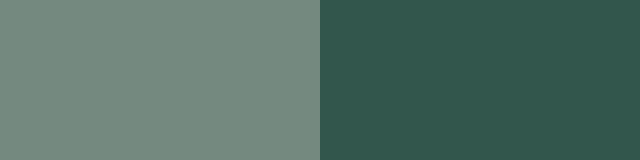
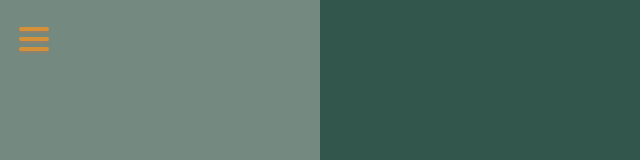
Before and after one commit to a-sambhab/alcove-spider, a React (Create React App) app: page / in a window 1280 px wide. Shown: the top 160 px of the page, without its empty margins (0-640 px from the left). Built offline with nearby package versions, Linux system fonts and the light colour scheme.

Commit message:
Added Navbar

```diff
--- a/src/components/Navbar.jsx
+++ b/src/components/Navbar.jsx
@@ -1,9 +1,33 @@
-import React from 'react';
-
+import React, {useState} from 'react';
+import './navbar.css'
+import { NavLink } from 'react-router-dom';
 const Navbar = () => {
+    const [Burger, setBurger] = useState(false);
+    const Change = () => {
+        setBurger(!Burger);
+    }
     return(
         <>
+            <div onClick={Change} className = {Burger ? "open" : "menu-btn"} >
+                <div className="menu-btn_burger"></div>
+            </div>
+            <div className="fullsecreennav">
 
+            <div className = {Burger ? "navbar" : "closed"}>
+                <a data="Home" className="navele leftele">
+                    <NavLink className="navele leftele" to='./'>Home</NavLink>
+                </a>
+                <a data="About" className="navele rightele">
+                    <NavLink className="navele rightele" to='./aboutpage'>About</NavLink>
+                </a>
+                <a data="Services" className="navele leftele">Services</a>
+                <a data="Shop" className="navele rightele">
+                <NavLink className="navele rightele" to='./shop' > Shop </NavLink> </a>
+                <a data="Reviews" className="navele leftele">Reviews</a>
+                <a data="Contact" className="navele rightele">Contact</a>
+            </div>
+
+            </div>
         </>
     );
 };
--- /dev/null
+++ b/src/components/navbar.css
@@ -0,0 +1,134 @@
+*{
+    margin: 0%;
+    padding: 0%;
+    box-sizing: border-box;
+}
+.menu-btn{
+    position: absolute;
+    top: 3%;
+    left: 1.50%;
+    display: flex;
+    justify-content: center;
+    align-items: center;
+    width: 30px;
+    height: 30px;
+    cursor: pointer;
+    z-index: 10;
+    /* border: 3px solid #D77512; */
+}
+.fullscreennav{
+    transition: all 0.5s ease-in-out;
+}
+.open{
+    z-index: 10;
+    position: absolute;
+    top: 3%;
+    left: 1.50%;
+    display: flex;
+    justify-content: center;
+    align-items: center;
+    width: 35px;
+    height: 35px;
+    cursor: pointer;
+    background-color: #D59137;
+    border-radius: 50%;
+    transition: all 0.5s ease-in-out;
+    /* border: 3px solid red; */
+}
+.menu-btn_burger{
+    width: 30px;
+    height: 4px;
+    background-color: #D59137;
+    border-radius: 5px ;
+    box-shadow: 0 2px 2px rgba(255, 101, 47, 0.2);
+    transition: all 0.5s ease-in-out;
+}
+.menu-btn_burger::before,
+.menu-btn_burger::after{
+    content: '';
+    position: absolute;
+    width: 30px;
+    height: 4px;
+    background-color: #D59137;
+    border-radius: 5px;
+    box-shadow: 0 2px 2px rgba(255, 101, 47, 0.2);
+    transition: all 0.5s ease-in-out;
+}
+
+.menu-btn_burger::before{
+    transform: translateY(-10px);
+}
+.menu-btn_burger::after{
+    transform: translateY(10px);
+}
+.open .menu-btn_burger{
+    transform: translateX(50px);
+    background: transparent;
+    box-shadow: none;
+}
+.open .menu-btn_burger::before{
+    background-color: #74897F;
+    transform: rotate(45deg) translate(-35px, 35px);
+}
+.open .menu-btn_burger::after{
+    background-color: #74897F;
+    transform: rotate(-45deg) translate(-35px, -35px);
+}
+.closed{
+    position: absolute;
+    top: -100vh;
+    width: 100%;
+    height: 100%;
+    display: flex;
+    flex-direction: column;
+    justify-content: center;
+    align-items: center;
+    transition: all 0.5s ease-in-out;
+}
+.navbar{
+    position: absolute;
+    top: 0vh;
+    width: 100%;
+    height: 100%;
+    background-color: #32564C;
+    z-index: 5;
+    display: flex;
+    flex-direction: column;
+    justify-content: center;
+    align-items: center;
+    transition: all 0.5s ease-in-out;
+}
+.navele{
+    cursor: pointer;
+    /* transition-delay: 1s; */
+    text-decoration: none;
+    font-size: 5rem;
+    z-index: 30;
+    transition: all 0.9s ease-in-out;
+}
+.navele:hover{
+    transform: scaleX(1.3);
+}
+.navele::before{
+    content: attr(data);
+    color: #EAEBEA;
+    position: absolute;
+    top: 0%;
+    left: 0%;
+    opacity: 0.1;
+    z-index: -1;
+    transition: all 2s ease-in-out;
+    /* background-color: white; */
+}
+.navele:hover::before{
+    transform: scaleX(1.5);
+    color: transparent;
+}
+.leftele{
+    color: #D59137;
+    transform: translateX(-5rem);
+}
+.rightele{
+    color: #74897F;
+    transform: translateX(5rem);
+}
--- a/src/pages/Aboutpage.jsx
+++ b/src/pages/Aboutpage.jsx
@@ -4,7 +4,7 @@ import React from 'react';
 const AboutPage = () => {
     return(
         <>
-            hello
+            About Page
         </>
     );
 };
--- a/src/pages/Landing.jsx
+++ b/src/pages/Landing.jsx
@@ -1,11 +1,12 @@
 import React from 'react';
+import Navbar from '../components/Navbar';
 import './landing.css';
 const Landing = () => {
     return(
         <>
+            <Navbar/>
             <div className="landing">
                 <div className="left"></div>
-
                 <div className="right"></div>
             </div>
         </>
--- a/src/pages/Shop.jsx
+++ b/src/pages/Shop.jsx
@@ -3,7 +3,7 @@ import React from 'react';
 const Shop = () => {
     return(
         <>
-            <h1>hello</h1>
+            <h1>Shop</h1>
         </>
     );
 };
--- a/src/pages/landing.css
+++ b/src/pages/landing.css
@@ -4,6 +4,7 @@
     margin:0;
     padding: 0%;
     box-sizing: border-box;
+    font-family: 'Oswald', sans-serif;
 }
 .landing{
     display: flex;
@@ -13,8 +14,6 @@
     height: 100vh;
     background-color: #74897F;
 }
-
-
 .right{
     width: 75%;
     height: 100vh;
```
